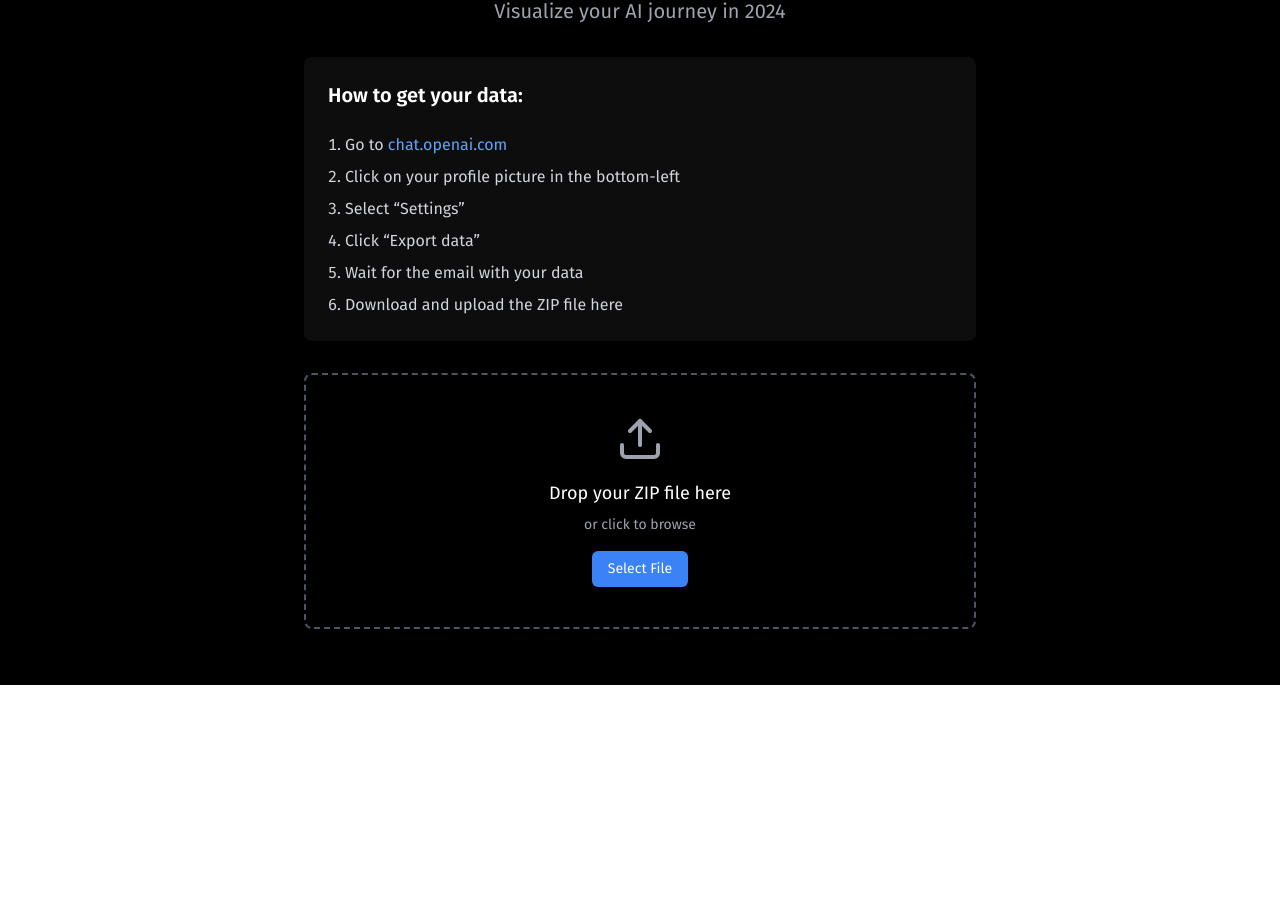
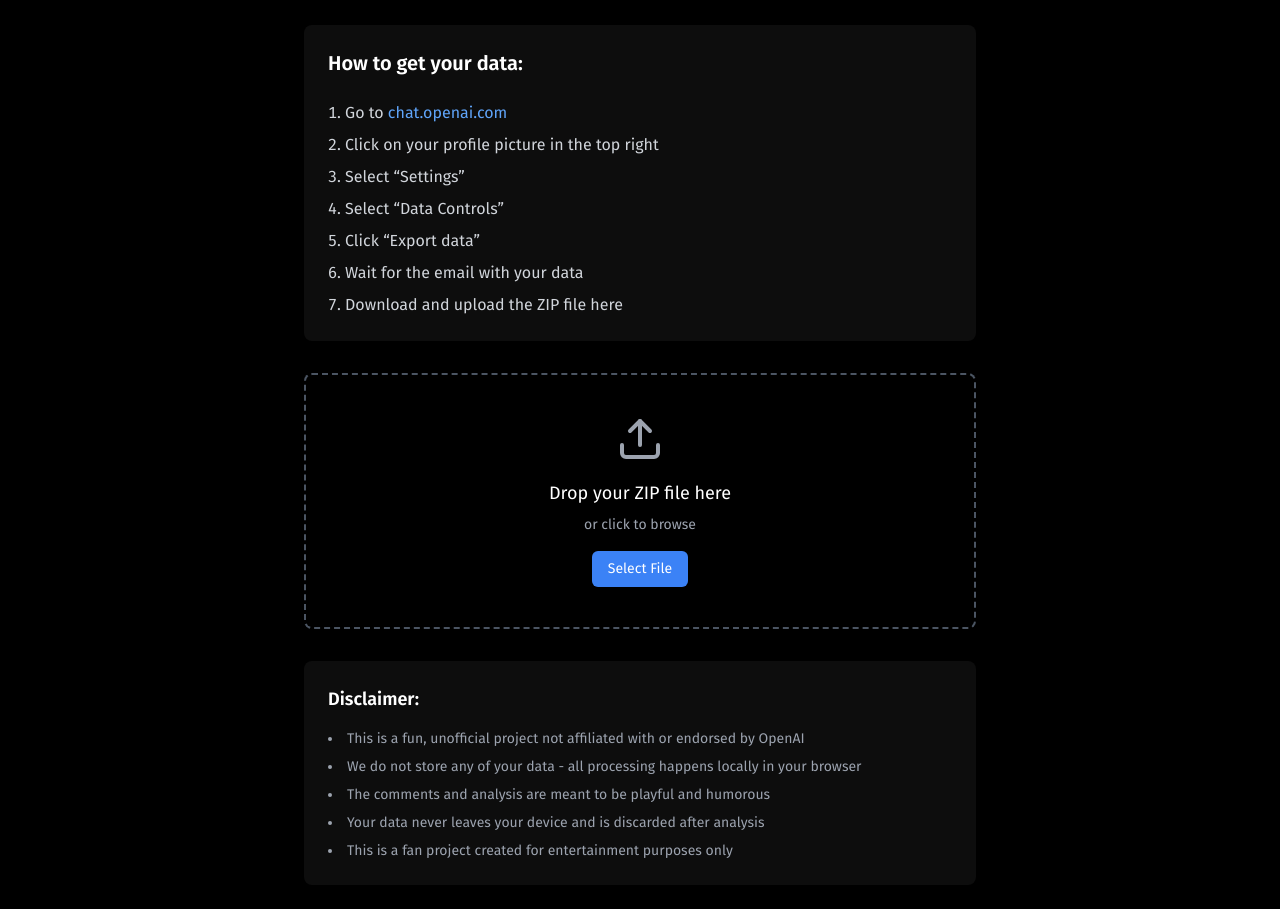
Before and after one commit to sdan/gpt-wrapped, a Next.js app: page / in a window 1280 px wide. Shown: the part 115-1024 px from the top of the page. Before the commit the page ends 800 px from the top, so only its background shows below. Built offline with nearby package versions, Linux system fonts and the light colour scheme.

Commit message:
disclaimer

```diff
--- a/components/LandingPage.tsx
+++ b/components/LandingPage.tsx
@@ -559,8 +559,9 @@ export default function LandingPage({ onDataReady }: LandingPageProps) {
               <h2 className="text-xl font-semibold">How to get your data:</h2>
               <ol className="list-decimal list-inside space-y-2 text-gray-300">
                 <li>Go to <a href="https://chat.openai.com" target="_blank" rel="noopener noreferrer" className="text-blue-400 hover:underline">chat.openai.com</a></li>
-                <li>Click on your profile picture in the bottom-left</li>
+                <li>Click on your profile picture in the top right</li>
                 <li>Select &ldquo;Settings&rdquo;</li>
+                <li>Select &ldquo;Data Controls&rdquo;</li>
                 <li>Click &ldquo;Export data&rdquo;</li>
                 <li>Wait for the email with your data</li>
                 <li>Download and upload the ZIP file here</li>
@@ -614,6 +615,17 @@ export default function LandingPage({ onDataReady }: LandingPageProps) {
                 </label>
               </div>
             </div>
+
+            <div className="space-y-4 bg-white/5 p-6 rounded-lg text-sm text-gray-400">
+              <h2 className="text-lg font-semibold text-white">Disclaimer:</h2>
+              <ul className="space-y-2 list-disc list-inside">
+                <li>This is a fun, unofficial project not affiliated with or endorsed by OpenAI</li>
+                <li>We do not store any of your data - all processing happens locally in your browser</li>
+                <li>The comments and analysis are meant to be playful and humorous</li>
+                <li>Your data never leaves your device and is discarded after analysis</li>
+                <li>This is a fan project created for entertainment purposes only</li>
+              </ul>
+            </div>
           </>
         )}
 
--- a/components/story-pages/TopicStatsPage.tsx
+++ b/components/story-pages/TopicStatsPage.tsx
@@ -23,10 +23,10 @@ export default function TopicStatsPage({ stats }: TopicStatsPageProps) {
 
   const getTopicComment = (category: string) => {
     const comments = {
-      'Coding': "Still can&apos;t solve FizzBuzz without ChatGPT?",
+      'Coding': "Still can't solve FizzBuzz without ChatGPT?",
       'Writing': "Your grammar is so bad, even autocorrect gave up",
-      'Research': "Wikipedia citations don&apos;t count as research",
-      'Business': "Your startup idea is just &lsquo;Uber for disappointment&rsquo;",
+      'Research': "Wikipedia citations don't count as research",
+      'Business': "Your startup idea is just Uber for disappointment",
       'Education': "Learning how to learn? Maybe start with the basics",
       'Creative': "AI generates better art than you",
       'Lifestyle': "Touch grass occasionally, please",
```
